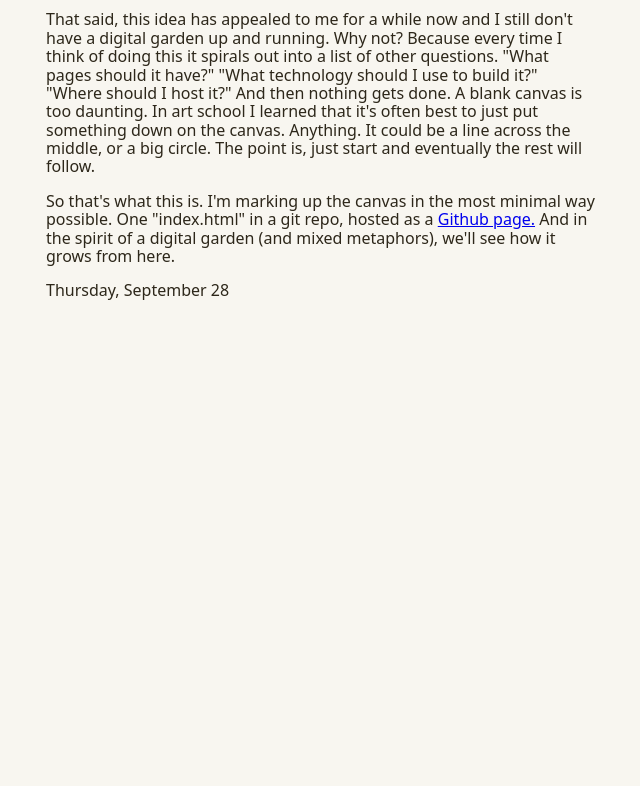
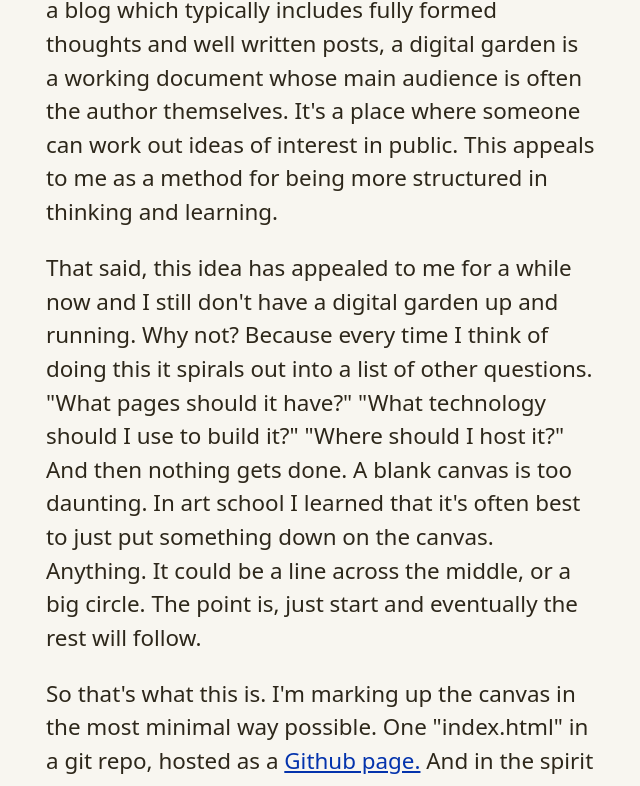
Before and after one commit to sanbornhilland/digital-garden, a plain HTML site: page index.html in a window 1280 px wide. Shown: the part 227-1013 px from the top of the page, without its empty margins (319-959 px from the left). Before the commit the page ends 800 px from the top, so only its background shows below. Drawn offline with Linux system fonts and the light colour scheme.

Commit message:
Update font-sizes
Ref: https://www.smashingmagazine.com/2022/01/modern-fluid-typography-css-clamp/

```diff
--- a/styles.css
+++ b/styles.css
@@ -2,10 +2,24 @@
   --background-color: 248, 246, 240;
 
   --primary-text-color: 45, 39, 26;
+  --secondary-text-color: 4, 51, 172;
+
+  --font-base: clamp(1.25rem, 1vw + 1rem, 1.4rem);
+
+  --line-height-base: 1.5;
 }
 
 html {
   color: rgb(var(--primary-text-color));
+
+  font-size: 20px;
+  font-size: var(--font-base);
+
+  line-height: var(--line-height-base);
+}
+
+a {
+  color: rgb(var(--secondary-text-color));
 }
 
 body {
```
